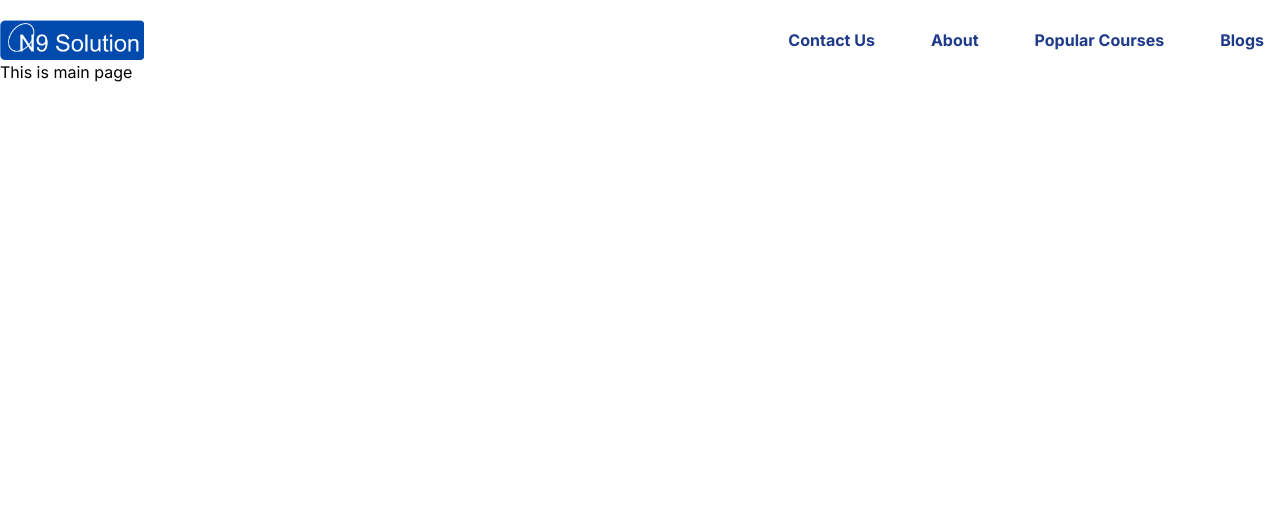
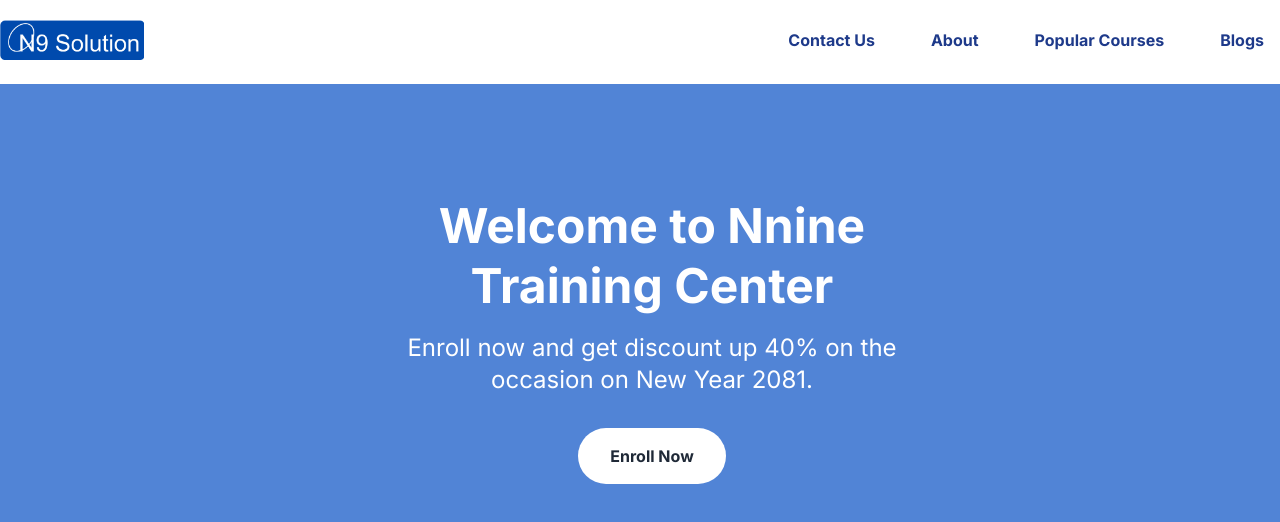
Before and after one commit to nnine-tech/nnine-training, a Next.js app: page / in a window 1280 px wide. Shown: the top 522 px of the page. Built offline with nearby package versions, Linux system fonts and the light colour scheme.

Commit message:
hero commit

```diff
--- a/src/app/page.js
+++ b/src/app/page.js
@@ -1,3 +1,7 @@
+import Hero from '../components/Hero';
+
 export default function Home() {
-  return <div>This is main page</div>;
+  return <div>
+    <Hero />
+  </div>;
 }
--- /dev/null
+++ b/src/components/Hero.js
@@ -0,0 +1,38 @@
+import React from 'react';
+
+const Hero = () => {
+    const handleEnrollNowClick = () => {
+        // this.open('https://forms.gle/in86LKYEFJRimao1A', '_blank');
+        if (typeof window !== 'undefined') {
+            window.open('https://forms.gle/in86LKYEFJRimao1A', '_blank');
+        }
+    };
+
+    return (
+        <>
+            <br />
+            <div className="w-screen h-screen text-white" style={{ background: "#5184d6" }}>
+                <div className="container mx-auto flex px-5 py-24 items-center justify-center flex-col lg:flex-row">
+                    <div className="text-center lg:w-1/2">
+                        <div className="ml-6">
+                            <h1 className="my-4 text-5xl font-bold leading-tight">
+                                Welcome to Nnine Training Center
+                            </h1>
+                            <p className="text-2xl mb-8">
+                                Enroll now and get discount up 40% on the occasion on New Year 2081.
+                            </p>
+                            <button
+                                onClick={handleEnrollNowClick()}
+                                className="hover:bg-red-200 bg-white text-gray-800 font-bold rounded-full py-4 px-8"
+                            >
+                                Enroll Now
+                            </button>
+                        </div>
+                    </div>
+                </div>
+            </div>
+        </>
+    );
+};
+
+export default Hero;
```
Also changed, not shown: 1 other file (tests, documents, lock files or other folders).
